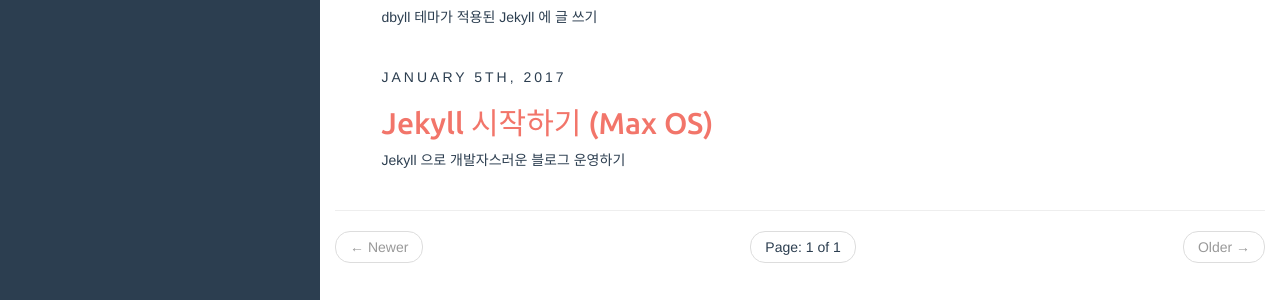
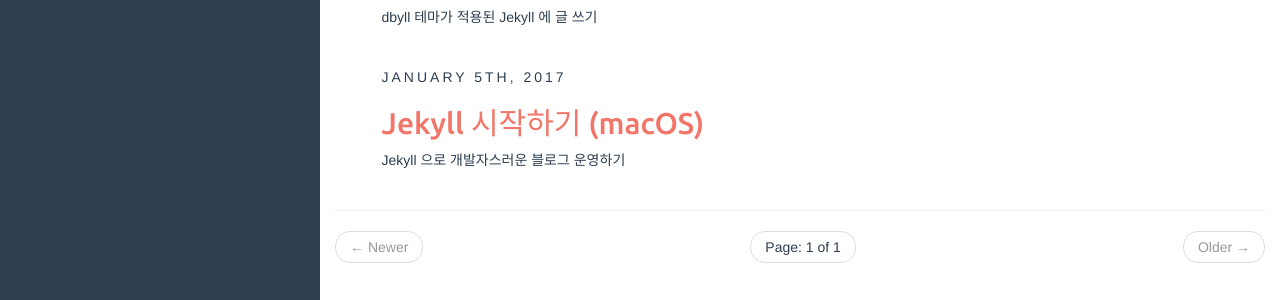
Before and after one commit to kanziw/kanziw.github.io, a Jekyll site: the page built from index.html, in a window 1280 px wide and 900 px high, scrolled down 523 px. Shown: the part 531-831 px from the top of the window. Built offline with Jekyll 4.4.1, drawn with Linux system fonts in a browser that asks for light colours; the list of posts is cut into pages by our own code.

Commit message:
Max OS -> macOS 철자 수정

```diff
--- a/_posts/2017-01-05-start-jekyll-blog.md
+++ b/_posts/2017-01-05-start-jekyll-blog.md
@@ -1,6 +1,6 @@
 ---
 layout: post
-title: Jekyll 시작하기 (Max OS)
+title: Jekyll 시작하기 (macOS)
 date: 2017-01-05 00:00:00
 categories: [blog, jekyll]
 tags: [jekyll, dbyll]
```
